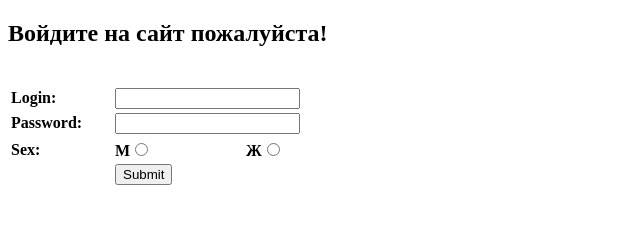
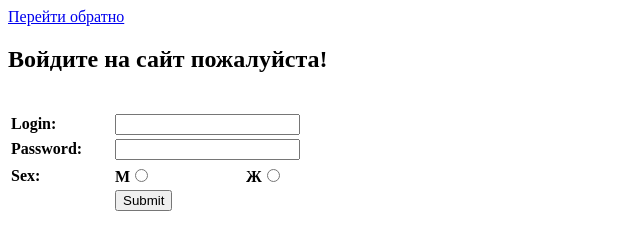
Before and after one commit to sueta1995/laba1, a plain HTML site: page lr1-registracia.html in a window 1280 px wide. Shown: the whole page, without its empty margins (0-640 px from the left). Drawn offline with Linux system fonts and the light colour scheme.

Commit message:
add href

```diff
--- a/lr1-registracia.html
+++ b/lr1-registracia.html
@@ -7,6 +7,7 @@
     <title>Авторизация</title>
 </head>
 <body>
+    <a href="/yip">Перейти обратно</a>
     <h2>Войдите на сайт пожалуйста!</h2>
     <br>
     <table>
```
Also changed, not shown: lr1-tablici.html (+1 -0 lines), lr1-tekst-first.html (+1 -0 lines), lr1-tekst-second.html (+1 -0 lines).
